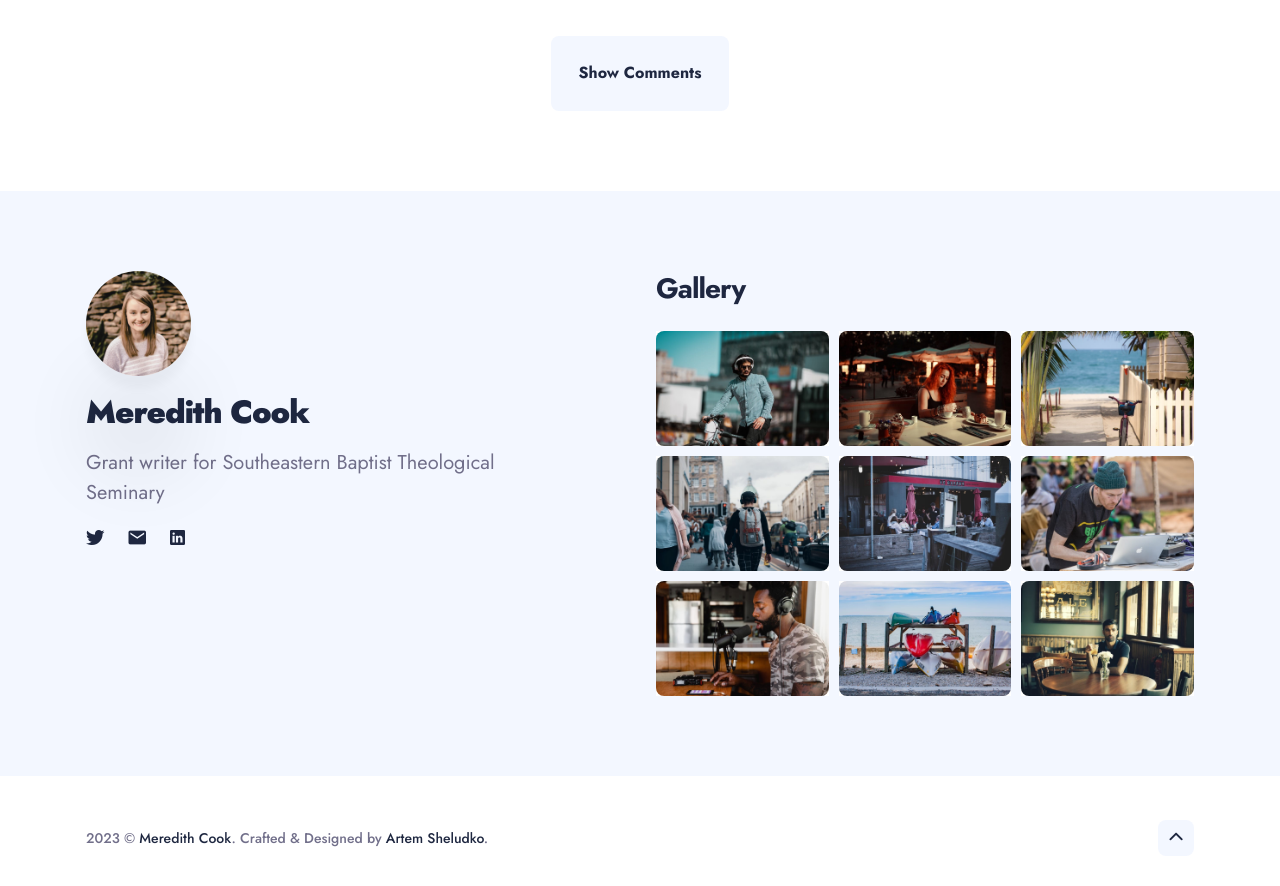
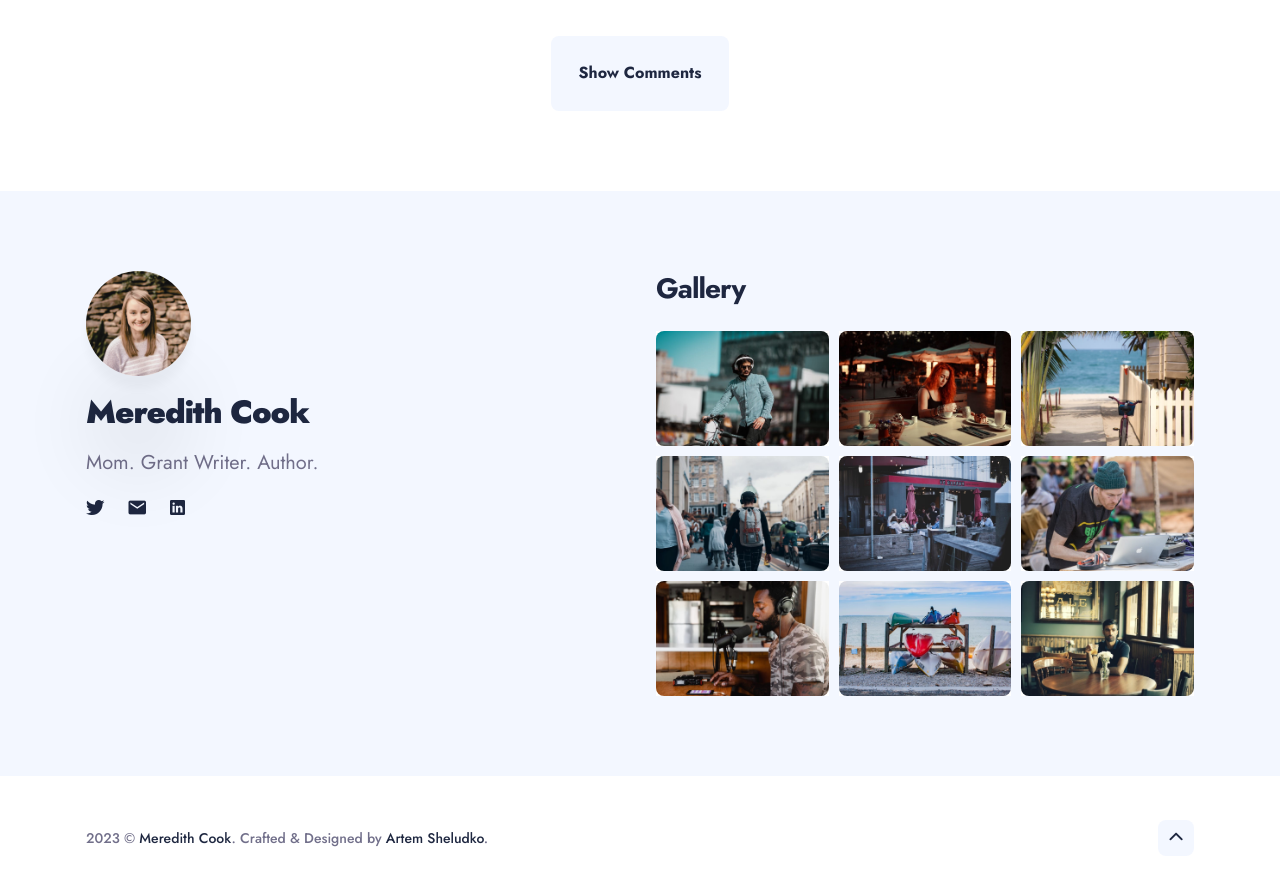
Before and after one commit to iogbole/mencatheme, a Jekyll site: the page built from _posts/2018-04-23-the-way-to-get-started-is-to-quit-talking-and-begin-doing.markdown, in a window 1280 px wide and 900 px high, scrolled down 4625 px. Shown: the top 886 px of the window. Built offline with Jekyll 4.4.1, drawn with Linux system fonts in a browser that asks for light colours; nearby versions of some CDN libraries.

Commit message:
update bio

```diff
--- a/_config.yml
+++ b/_config.yml
@@ -12,7 +12,7 @@ color_scheme: auto # You can choose three modes auto, light, and dark. By defaul
 # Author Settings
 author:
   author__name: Meredith Cook
-  author__bio: Grant writer for Southeastern Baptist Theological Seminary
+  author__bio: Mom. Grant Writer. Author.
   author__avatar: 'images/footerimage.png'
 
 social:
@@ -30,7 +30,7 @@ social:
 # Hero Settings
 hero:
   hero__title: Welcome! I’m Meredith Cook.
-  hero__description: I'm a mom moonlighting as a writer.
+  hero__description: I'm a stay-at-home mom moonlighting as a writer of grants and children's books.
   hero__image: 'images/headshotvintage.png'
 
 
```
